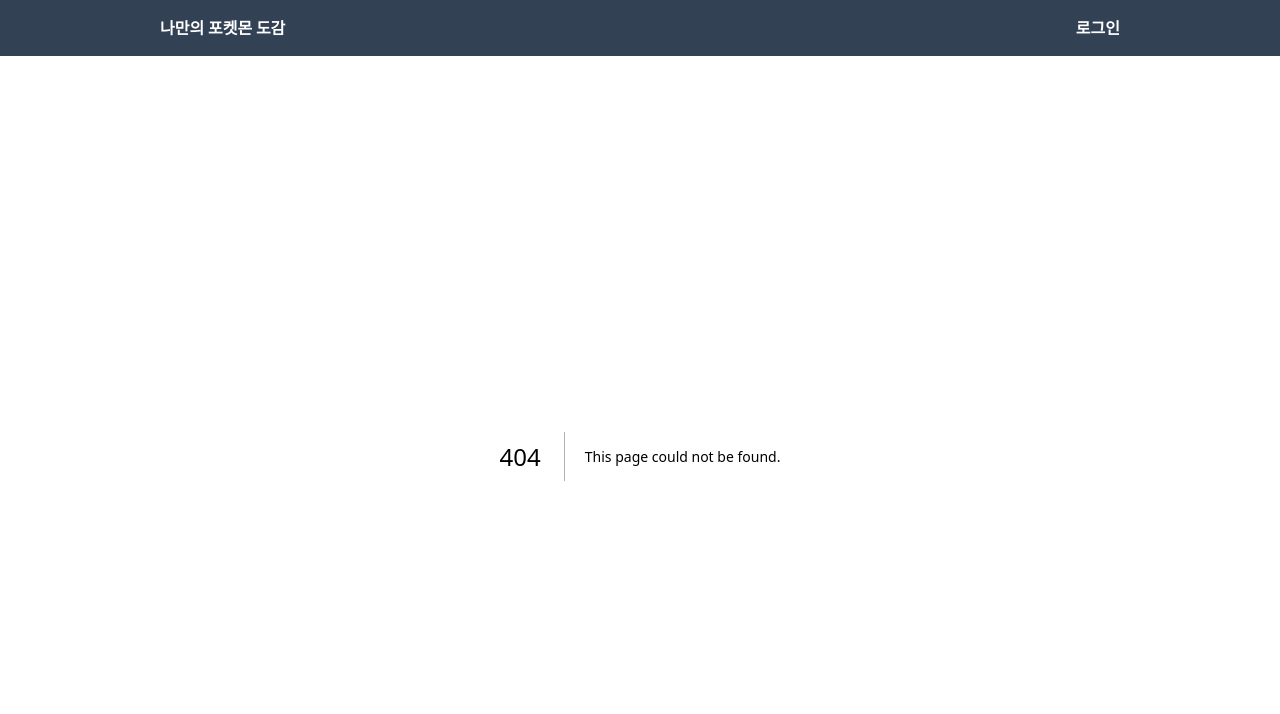
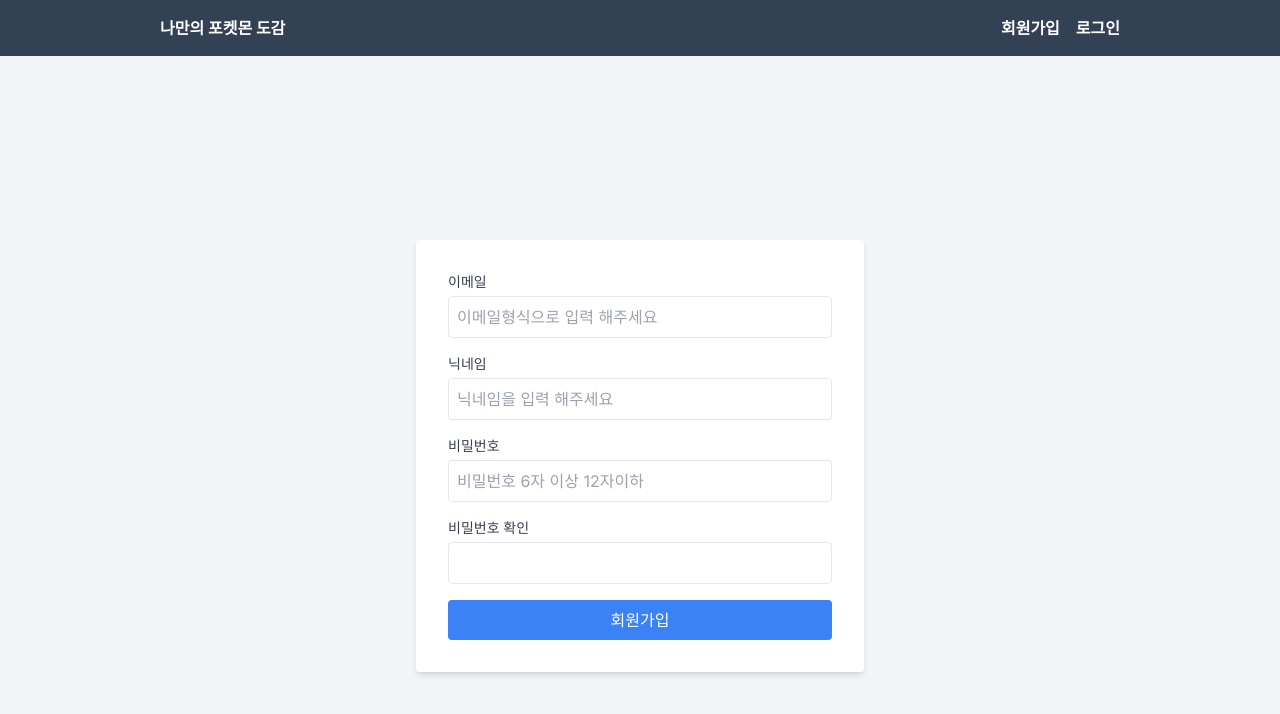
Before and after one commit to YISYISYISYIS/react-task5, a Next.js app: page /signUp in a window 1280 px wide. Before the commit this address had no page. Shown: the top 714 px of the page. Built offline with nearby package versions, Linux system fonts and the light colour scheme; no server answers.

Commit message:
fix: 회원가입폼 작성 및 수파베이스연동 시도중

```diff
--- /dev/null
+++ b/src/apis/supabaseKey.ts
@@ -0,0 +1,7 @@
+import { createClient } from "@supabase/supabase-js";
+
+const supabaseUrl = process.env.NEXT_PUBLIC_SUPABASE_URL as string;
+const supabaseKey = process.env.NEXT_PUBLIC_SUPABASE_KEY as string;
+const supabase = createClient(supabaseUrl, supabaseKey);
+
+export default supabase;
--- a/src/app/api/pokemons/[id]/route.ts
+++ b/src/app/api/pokemons/[id]/route.ts
@@ -5,7 +5,7 @@ import { Pokemon } from "@/types/pokemon";
 export const GET = async (
   _request: Request,
   { params }: { params: { id: string } }
-): Promise<NextResponse> => {
+) => {
   const { id } = params;
 
   try {
--- a/src/app/api/pokemons/route.ts
+++ b/src/app/api/pokemons/route.ts
@@ -3,7 +3,7 @@ import axios from "axios";
 
 const TOTAL_POKEMON = 151;
 
-export const GET = async (_: Request): Promise<NextResponse> => {
+export const GET = async (_: Request) => {
   //Request => 이 함수는 Request 타입의 매개변수를 받지만, 함수 내에서 사용하지 않을 것이다"라는 의미.
   //Next.js의 API 라우트나 서버리스 함수에서 흔히 볼 수 있는 패턴
   //함수가 요청 객체를 받아야 하지만 실제로는 사용하지 않을 때
--- a/src/app/layout.tsx
+++ b/src/app/layout.tsx
@@ -23,9 +23,14 @@ export default function RootLayout({
             <Link href="/">
               <h1 className="font-bold text-white">나만의 포켓몬 도감</h1>
             </Link>
-            <Link href="login">
-              <button className="font-bold text-white">로그인</button>
-            </Link>
+            <div className="space-x-4">
+              <Link href="/signUp">
+                <button className="font-bold text-white">회원가입</button>
+              </Link>
+              <Link href="/login">
+                <button className="font-bold text-white">로그인</button>
+              </Link>
+            </div>
           </nav>
         </header>
         {children}
--- a/src/app/login/page.tsx
+++ b/src/app/login/page.tsx
@@ -1,12 +1,6 @@
 "use client";
-
-import { createClient } from "@supabase/supabase-js";
 import react, { useEffect, useState } from "react";
-
-const supabaseUrl = "https://woipwpqxhudcnudftxac.supabase.co";
-const supabaseKey =
-  "eyJhbGciOiJIUzI1NiIsInR5cCI6IkpXVCJ9.eyJpc3MiOiJzdXBhYmFzZSIsInJlZiI6IndvaXB3cHF4aHVkY251ZGZ0eGFjIiwicm9sZSI6ImFub24iLCJpYXQiOjE3MjAxMTU2MjAsImV4cCI6MjAzNTY5MTYyMH0.XeK1R69xX9gjCU4yXtwuqE0SDbd9NSw9ZJGDJ6hWucQ";
-const supabase = createClient(supabaseUrl, supabaseKey);
+import supabase from "@/apis/supabaseKey";
 
 const loginPage = () => {
   const [posts, setPosts] = useState([]);
@@ -23,6 +17,7 @@ const loginPage = () => {
   useEffect(() => {
     getPosts();
   }, []);
+
   return (
     <>
       <ul>
--- /dev/null
+++ b/src/app/signUp/page.tsx
@@ -0,0 +1,146 @@
+"use client";
+
+import supabase from "@/apis/supabaseKey";
+import React, { useState } from "react";
+import { useRouter } from "next/navigation";
+
+const signUpPage = () => {
+  const [email, setEmail] = useState<string>("");
+  const [nickname, setNickname] = useState<string>("");
+  const [password, setPassword] = useState<string>("");
+  const [confirmPassword, setConfirmPassword] = useState<string>("");
+  const router = useRouter();
+
+  const handleFormSubmit: React.FormEventHandler<HTMLFormElement> = async (
+    e
+  ) => {
+    const pattern = /^[A-Za-z0-9_\.\-]+@[A-Za-z0-9\-]+\.[A-za-z0-9\-]+/;
+    e.preventDefault();
+    // console.log(
+    //   "폼제출 버튼클릭 email=>",
+    //   email,
+    //   "패스워드=>",
+    //   password,
+    //   "비번확인=>",
+    //   confirmPassword
+    // );
+    if (nickname.length < 2 || nickname.length > 10) {
+      return alert("2자리 이상10자리 이하로 작성해주세요");
+    }
+    if (!pattern.test(email)) {
+      return alert("올바른 형식의 이메일이 아닙니다.");
+    }
+
+    if (password.length < 6 || password.length > 12) {
+      return alert("비밀번호는 6자리 이상 12자리 이하로 작성해 주세요");
+    }
+    if (password !== confirmPassword) {
+      return alert("비밀번호를 확인해주세요");
+    }
+
+    try {
+      const { data, error } = await supabase.auth.signUp({
+        email: email,
+        password: password,
+        options: {
+          data: {
+            nickname: nickname,
+          },
+        },
+      });
+
+      alert("회원가입 성공");
+      setEmail("");
+      setPassword("");
+      setConfirmPassword("");
+      router.push("/");
+    } catch (error) {
+      console.error("회원가입 오류:", error);
+    }
+  };
+  return (
+    <div className="flex items-center justify-center min-h-screen bg-gray-100">
+      <div className="bg-white p-8 rounded shadow-md w-full max-w-md">
+        <form onSubmit={handleFormSubmit}>
+          <div className="mb-4">
+            <label
+              htmlFor="email"
+              className="block text-sm font-medium text-gray-700"
+            >
+              이메일
+            </label>
+            <input
+              id="email"
+              type="email"
+              value={email}
+              placeholder="이메일형식으로 입력 해주세요"
+              className="mt-1 p-2 w-full border rounded"
+              onChange={(e) => setEmail(e.target.value.replace(/\s/g, ""))}
+              required
+            />
+          </div>
+          <div className="mb-4">
+            <label
+              htmlFor="nickname"
+              className="block text-sm font-medium text-gray-700"
+            >
+              닉네임
+            </label>
+            <input
+              id="nickname"
+              type="text"
+              value={nickname}
+              placeholder="닉네임을 입력 해주세요"
+              className="mt-1 p-2 w-full border rounded"
+              onChange={(e) => setNickname(e.target.value.replace(/\s/g, ""))}
+              required
+            />
+          </div>
+          <div className="mb-4">
+            <label
+              htmlFor="password"
+              className="block text-sm font-medium text-gray-700"
+            >
+              비밀번호
+            </label>
+            <input
+              id="password"
+              type="password"
+              value={password}
+              className="mt-1 p-2 w-full border rounded"
+              placeholder="비밀번호 6자 이상 12자이하"
+              onChange={(e) => setPassword(e.target.value.replace(/\s/g, ""))}
+              required
+            />
+          </div>
+          <div className="mb-4">
+            <label
+              htmlFor="confirmPassword"
+              className="block text-sm font-medium text-gray-700"
+            >
+              비밀번호 확인
+            </label>
+            <input
+              id="confirmPassword"
+              type="Password"
+              value={confirmPassword}
+              className="mt-1 p-2 w-full border rounded"
+              onChange={(e) =>
+                setConfirmPassword(e.target.value.replace(/\s/g, ""))
+              }
+              required
+            />
+          </div>
+          <button
+            type="submit"
+            className="w-full bg-blue-500 text-white py-2 rounded hover:bg-black"
+          >
+            회원가입
+          </button>
+        </form>
+      </div>
+    </div>
+  );
+};
+
+export default signUpPage;
```
